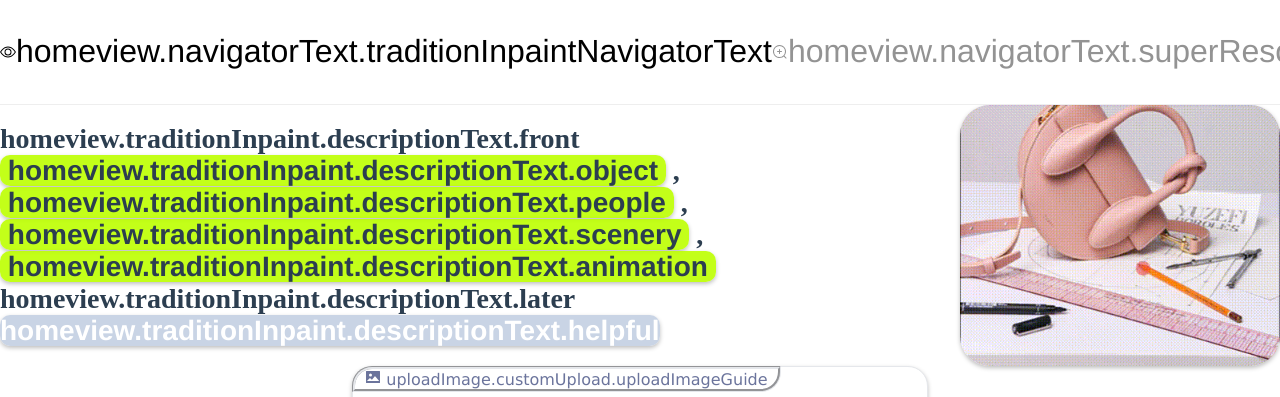
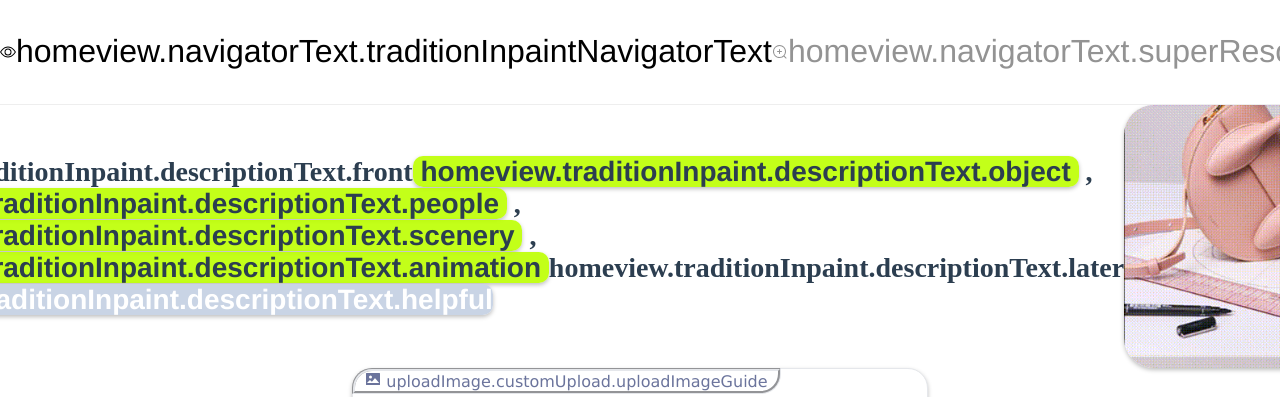
Before and after one commit to Hydrageno/inpaint-toolbox, a Vue app: page / in a window 1280 px wide. Shown: the top 397 px of the page. Built offline with nearby package versions, Linux system fonts and the light colour scheme.

Commit message:
rectify span for TraditionInpaint description text

```diff
--- a/src/components/homeview-can/TraditionInpaint.vue
+++ b/src/components/homeview-can/TraditionInpaint.vue
@@ -7,13 +7,13 @@
                 <!--add description text for tradition-inpaint-->
                 <!--为图像修复添加描述性文字-->
                 <div class="tradition-inpaint-description-text">
-                    {{ front }}
+                    <span>{{ front }}</span>
                     <span class="tradition-inpaint-description-text-fluorescence">&nbsp;{{ object }}&nbsp;</span>&nbsp;,
                     <span class="tradition-inpaint-description-text-fluorescence">&nbsp;{{ people }}&nbsp;</span>&nbsp;,
                     <span class="tradition-inpaint-description-text-fluorescence">&nbsp;{{ scenery }}&nbsp;</span>&nbsp;,
                     <br>
                     <span class="tradition-inpaint-description-text-fluorescence">&nbsp;{{ animation }}&nbsp;</span>
-                    {{ later }}
+                    <span>{{ later }}</span>
                     <br>
                     <span class="tradition-inpaint-description-sorry-text-fluorescence">{{ helpful }}</span>
                 </div>
```
